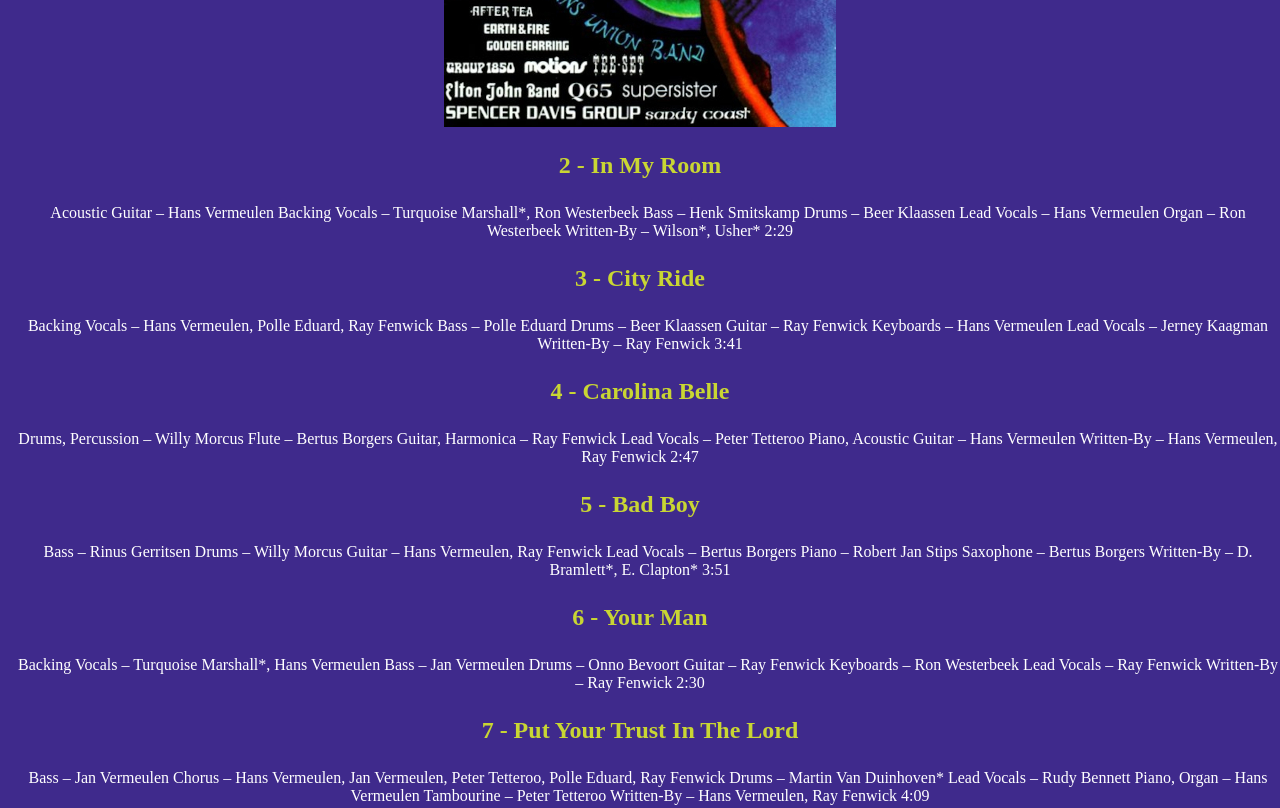
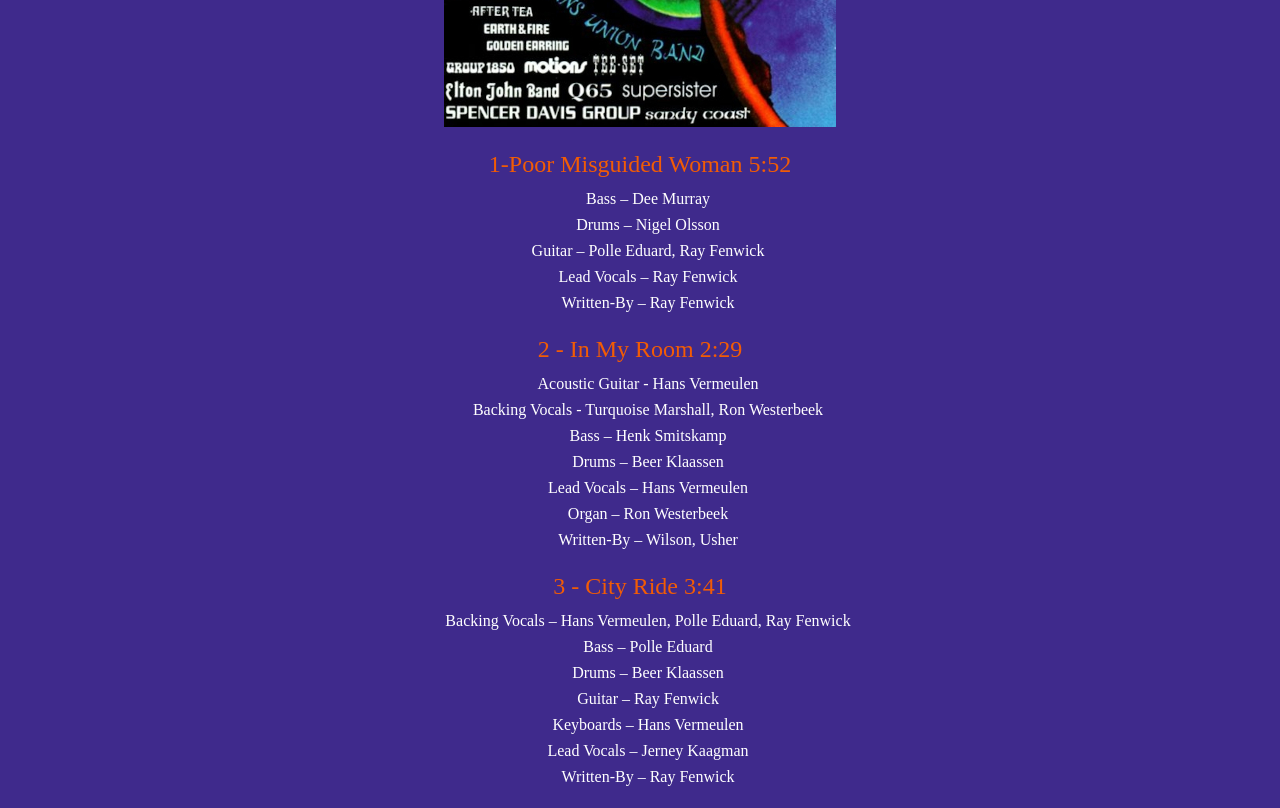
Before and after one commit to simoneslima/musicians-union-band, a plain HTML site: page cd.html in a window 1280 px wide. Shown: the part 400-1208 px from the top of the page. Drawn offline with Linux system fonts and the light colour scheme.

Commit message:
mudando um pouco

```diff
--- a/cd.html
+++ b/cd.html
@@ -17,42 +17,52 @@
 <main>
 <article>
 <img src="cd/frentee0011.jpg" alt="capa do cd frente">
-            <table>
-                <tr>
-                    <td>1- Poor Misguided Woman</td>
 
-                    <td>
-                        Bass – Dee Murray
-                        Drums – Nigel Olsson
-                        Guitar – Polle Eduard, Ray Fenwick
-                        Lead Vocals – Ray Fenwick
-                        Written-By – Ray Fenwick
-                    </td>
-                    <td>5:52</td>
-                </tr>
-                    </p>
-                    <h2>2 - In My Room </h2>
-                    <p>
-                    Acoustic Guitar – Hans Vermeulen
-                    Backing Vocals – Turquoise Marshall*, Ron Westerbeek
-                    Bass – Henk Smitskamp
-                    Drums – Beer Klaassen
-                    Lead Vocals – Hans Vermeulen
-                    Organ – Ron Westerbeek
-                    Written-By – Wilson*, Usher*
-                    2:29
-                    </p>
-                    <h2>3 - City Ride </h2>
-                    <p>
-                    Backing Vocals – Hans Vermeulen, Polle Eduard, Ray Fenwick
-                    Bass – Polle Eduard
-                    Drums – Beer Klaassen
-                    Guitar – Ray Fenwick
-                    Keyboards – Hans Vermeulen
-                    Lead Vocals – Jerney Kaagman
-                    Written-By – Ray Fenwick
-                    3:41
-                    </p>
+<ul>
+
+    <li> 1-Poor Misguided Woman 5:52</li>
+
+          <p>Bass – Dee Murray</p>
+          <p>Drums – Nigel Olsson</p>
+          <p>Guitar – Polle Eduard, Ray Fenwick</p>
+          <p>Lead Vocals – Ray Fenwick</p>
+          <p>Written-By – Ray Fenwick</p>
+
+
+    <li>2 - In My Room 2:29</li>
+
+
+        <p>Acoustic Guitar - Hans Vermeulen</p>
+        <p>Backing Vocals - Turquoise Marshall, Ron Westerbeek</p>
+        <p>Bass – Henk Smitskamp</p>
+        <p>Drums – Beer Klaassen</p>
+        <p>Lead Vocals – Hans Vermeulen</p>
+        <p>Organ – Ron Westerbeek</p>
+        <p>Written-By – Wilson, Usher</p>
+
+
+
+
+
+    <li>3 - City Ride  3:41</li>
+
+         <p>Backing Vocals – Hans Vermeulen, Polle Eduard, Ray Fenwick</p>
+         <p>Bass – Polle Eduard</p>
+         <p>Drums – Beer Klaassen</p>
+         <p>Guitar – Ray Fenwick</p>
+         <p>Keyboards – Hans Vermeulen</p>
+         <p>Lead Vocals – Jerney Kaagman</p>
+         <p>Written-By – Ray Fenwick</p>
+
+
+     </ul>
+
+
+
+
+
+
+
                     <h2>4 - Carolina Belle</h2>
                     <p>
                     Drums, Percussion – Willy Morcus
@@ -233,8 +243,8 @@
                     Piano – Hans Vermeulen
                     Written-By – Hans Vermeulen, Ray Fenwick
                     </p>
-                </tr>
-            </table>
+
+
 
             <p>
             Copyright © – Angel Air Records
--- a/stilo/style.css
+++ b/stilo/style.css
@@ -66,6 +66,13 @@
             margin-top: 50px;
             text-align: center;
 
+
+        }
+        ul li {
+            color: #F25C05;
+            padding-top: 0.5em;
+            font-size: 1.5em;
+            margin: 0.5em;
         }
         h2 {
             color: #c9d633;
@@ -77,11 +84,11 @@
             text-align: center;
         }
         p {
-            color: white;
+            color:white;
             text-align: justify;
             text-indent: 1em;
             text-align: center;
-            margin-top: 25px;
+            margin-top: 8px;
         }
        footer {
             background-color: black;
```
Lines whose indentation alone changed are shown as unchanged.
